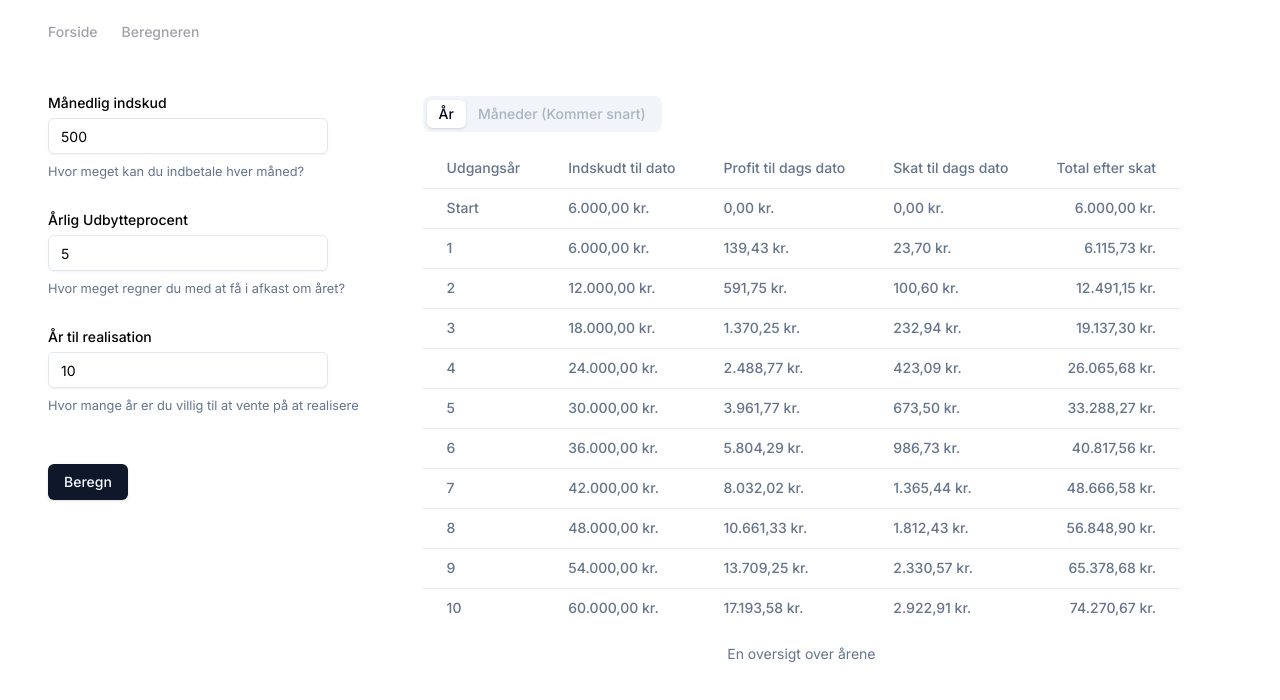
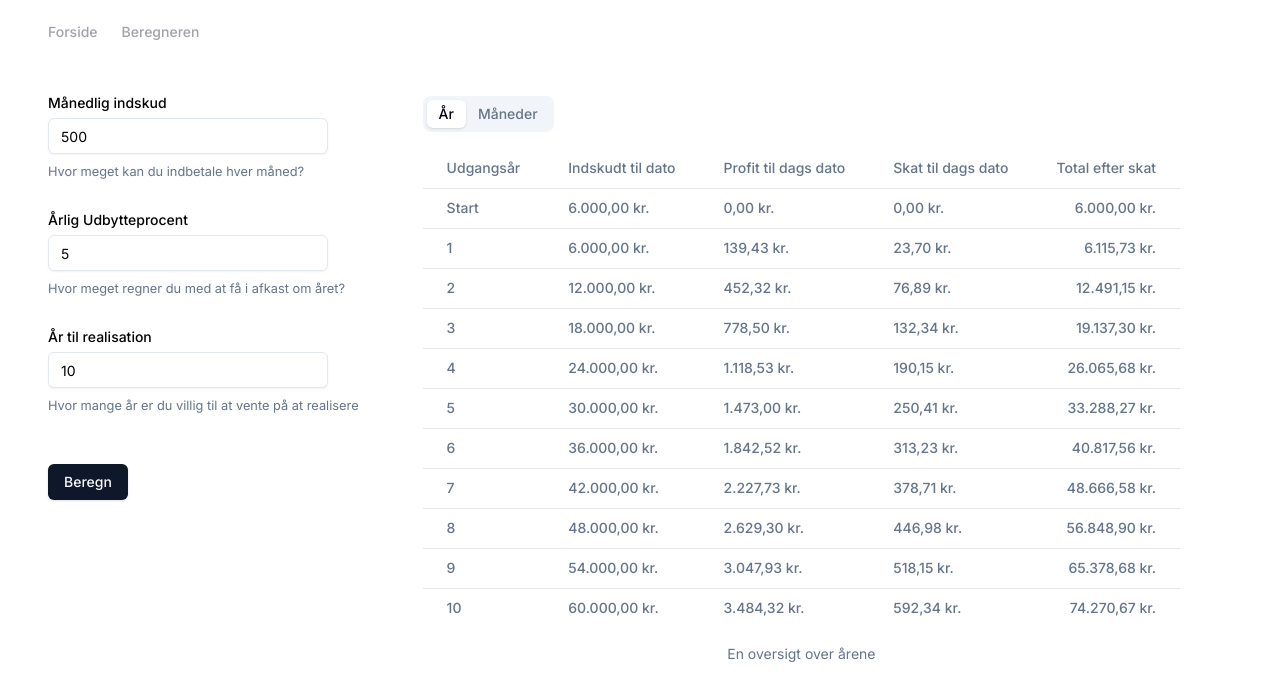
Before and after one commit to barrybtw/aktiesparekonto, a Next.js app: page /beregneren in a window 1280 px wide. Shown: the top 700 px of the page. Built offline with nearby package versions, Linux system fonts and the light colour scheme.

Commit message:
abstract away calculations

```diff
--- a/components/projections.tsx
+++ b/components/projections.tsx
@@ -12,11 +12,23 @@ import {
 } from '@/components/ui/table';
 import { Tabs, TabsContent, TabsList, TabsTrigger } from '@/components/ui/tabs';
 import { cn } from '@/lib/utils';
+import { useStockCalculator } from '@/lib/calculate';
 
-const Formatter = new Intl.NumberFormat('da-DK', {
+const IntlFormatter = new Intl.NumberFormat('da-DK', {
   style: 'currency',
   currency: 'DKK',
 });
+
+const Formatter = (value: number | `${number}`, decimals: number = 2) => {
+  let int = +value;
+  if (Number.isNaN(int)) {
+    throw new Error('Formatter only accepts numbers');
+  }
+
+  int = +int.toFixed(decimals);
+
+  return IntlFormatter.format(int);
+};
 
 type YearsData = Partial<{
   [key: number]: {
@@ -46,88 +58,21 @@ export default function Projections({
   const { monthlyPayment, estimatedReturnInPercent, yearsToLookAhead } =
     useCalculatorStore();
 
-  const { allYearsWithMonthsInside } = useMemo(() => {
-    // Initialize data stores
-    let monthStore = {} as MonthsData;
-    let yearStore = {} as YearsData;
-
-    // Check if monthly payment is not a number, return early
-    if (isNaN(monthlyPayment)) {
-      return { finalValue: 0, finalTaxes: 0 };
-    }
-
-    // Calculate monthly interest rate
-    const monthlyRate = 1 + estimatedReturnInPercent / 100 / 12;
-
-    // Initialize variables for final value and taxes
-    let fromStartToEnd = 0;
-    let taxesFromStartToEnd = 0;
-    let profitFomStartToEnd = 0;
-
-    // Loop through the specified number of years
-    [...Array(yearsToLookAhead ?? 0)].forEach((_, year) => {
-      let profitThisYear = 0;
-
-      // Loop through 12 months for each year
-      [...Array(12)].forEach((_, month) => {
-        let profitThisMonth = 0;
-
-        // Ignore the first month since you don't get the interest until the end of the month
-        if (month !== 0 || year !== 0) {
-          profitThisMonth = fromStartToEnd * monthlyRate - fromStartToEnd;
-        }
-
-        // Calculate the total amount after adding monthly payment and interest
-        fromStartToEnd += monthlyPayment + profitThisMonth;
-
-        // Track the profit earned this year
-        profitThisYear += profitThisMonth;
-        profitFomStartToEnd += profitThisMonth;
-
-        // Store the data for the current month
-        monthStore[month] = {
-          valueThisMonth: fromStartToEnd,
-          profitThisMonth: profitThisMonth,
-          profitToThisMonth: profitThisYear,
-        };
+  let {
+    totals,
+    individualProgress: { monthly: monthlyProgress, yearly: yearlyProgress },
+  } = useStockCalculator({
+    interestRate: estimatedReturnInPercent,
+    monthlyDeposit: monthlyPayment,
+    taxRate: 0.17,
+    years: yearsToLookAhead,
   });
 
-      // Pay yearly taxes
-      const taxToPay = profitThisYear * taxesYearlyRate;
-      taxesFromStartToEnd += taxToPay;
-      fromStartToEnd -= taxToPay;
+  console.log({ totals, monthlyProgress, yearlyProgress });
 
-      // Store data for the current year
-      yearStore[year] = {
-        valueThisYear: fromStartToEnd,
-        profitThisYear: profitThisYear,
-        profitToThisYear: profitFomStartToEnd,
-        taxesToPayThisYear: taxToPay,
-        taxesToPayToThisYear: taxesFromStartToEnd,
-        monthsThisYear: { ...monthStore },
-      };
-    });
-
-    return {
-      // finalValue: fromStartToEnd.toFixed(2) ?? 0,
-      // finalTaxes: taxesFromStartToEnd.toFixed(2),
-      allYearsWithMonthsInside: yearStore,
-    };
-  }, [monthlyPayment, estimatedReturnInPercent, yearsToLookAhead]);
-
-  // Check if monthly payment or years to look ahead are not numbers, return null
-  if (isNaN(monthlyPayment) || isNaN(yearsToLookAhead)) {
+  if (typeof yearlyProgress === 'undefined') {
     return null;
   }
-
-  // const formattedFinalValue = Formatter.format(+finalValue);
-  // const formattedMonthlyPaymentTotal = Formatter.format(
-  //   monthlyPayment * 12 * yearsToLookAhead,
-  // );
-  // const formattedFinalTaxes = Formatter.format(+finalTaxes);
-  // const formattedTotalEarnings = Formatter.format(
-  //   +finalValue - monthlyPayment * 12 * yearsToLookAhead,
-  // );
 
   return (
     <div className={cn(className, 'flex flex-col space-y-4')}>
@@ -137,9 +82,7 @@ export default function Projections({
       >
         <TabsList>
           <TabsTrigger value='years'>År</TabsTrigger>
-          <TabsTrigger value='months' disabled>
-            Måneder (Kommer snart)
-          </TabsTrigger>
+          <TabsTrigger value='months'>Måneder</TabsTrigger>
         </TabsList>
         <TabsContent value='years' className=''>
           <Table>
@@ -157,41 +100,110 @@ export default function Projections({
               <TableRow key={'magicone'}>
                 <TableHead aria-label='år nummer'>Start</TableHead>
                 <TableHead aria-label='indskudt mængde'>
-                  {Formatter.format(monthlyPayment * 12)}
+                  {Formatter(monthlyPayment * 12)}
                 </TableHead>
-                <TableHead aria-label='profit'>{Formatter.format(0)}</TableHead>
-                <TableHead aria-label='skat'>{Formatter.format(0)}</TableHead>
+                <TableHead aria-label='profit'>{Formatter(0)}</TableHead>
+                <TableHead aria-label='skat'>{Formatter(0)}</TableHead>
                 <TableHead className='text-right'>
-                  {Formatter.format(monthlyPayment * 12)}
+                  {Formatter(monthlyPayment * 12)}
                 </TableHead>
               </TableRow>
-              {Object.entries(allYearsWithMonthsInside as YearsData).map(
-                ([year, data]) => {
+              {yearlyProgress.map((year, yearIndex) => {
+                if (typeof year === 'undefined') {
+                  return null;
+                }
+                const {
+                  valueThisYear,
+                  profitThisYear,
+                  profitToThisYear,
+                  taxesThisYear,
+                  taxesToThisYear,
+                } = year;
                 return (
-                    <TableRow key={year}>
-                      <TableHead aria-label='år nummer'>{+year + 1}</TableHead>
+                  <TableRow key={valueThisYear}>
+                    <TableHead aria-label='år nummer'>
+                      {yearIndex + 1}
+                    </TableHead>
                     <TableHead aria-label='indskudt mængde'>
-                        {Formatter.format(
-                          ((+year + 1) as number) * (monthlyPayment * 12),
-                        )}
+                      {Formatter((yearIndex + 1) * (monthlyPayment * 12))}
                     </TableHead>
                     <TableHead aria-label='profit dette år'>
-                        {Formatter.format(data?.profitToThisYear ?? 0)}
+                      {Formatter(profitThisYear)}
                     </TableHead>
                     <TableHead aria-label='skat dette år'>
-                        {Formatter.format(data?.taxesToPayToThisYear ?? 0)}
+                      {Formatter(taxesThisYear)}
                     </TableHead>
                     <TableHead className='text-right'>
-                        {Formatter.format(data?.valueThisYear ?? 0)}
+                      {Formatter(valueThisYear)}
                     </TableHead>
                   </TableRow>
                 );
-                },
-              )}
+              })}
             </TableBody>
           </Table>
         </TabsContent>
-        <TabsContent value='months'></TabsContent>
+        <TabsContent value='months'>
+          <Table>
+            <TableCaption>En oversigt over årene</TableCaption>
+            <TableHeader>
+              <TableRow>
+                <TableHead>Udgangsår</TableHead>
+                <TableHead>Indskudt</TableHead>
+                <TableHead>Profit</TableHead>
+                <TableHead>Total profit</TableHead>
+                <TableHead>Skat</TableHead>
+                <TableHead className='text-right'>Total</TableHead>
+              </TableRow>
+            </TableHeader>
+            <TableBody>
+              <TableRow key={'magictwo'}>
+                <TableHead aria-label='år nummer'>Start</TableHead>
+                <TableHead aria-label='indskudt mængde'>
+                  {Formatter(monthlyPayment)}
+                </TableHead>
+                <TableHead aria-label='profit'></TableHead>
+                <TableHead aria-label='profit'></TableHead>
+                <TableHead aria-label='skat'></TableHead>
+                <TableHead className='text-right'>
+                  {Formatter(monthlyPayment)}
+                </TableHead>
+              </TableRow>
+              {monthlyProgress.map((month, monthIndex) => {
+                if (typeof month === 'undefined') {
+                  return null;
+                }
+                const {
+                  valueThisMonth,
+                  profitThisMonth,
+                  profitToThisMonth,
+                  taxesPaidSoFar,
+                } = month;
+                return (
+                  <TableRow key={valueThisMonth}>
+                    <TableHead aria-label='år nummer'>
+                      {monthIndex + 1}
+                    </TableHead>
+                    <TableHead aria-label='indskudt mængde'>
+                      {Formatter((monthIndex + 1) * monthlyPayment)}
+                    </TableHead>
+                    <TableHead aria-label='profit dette år'>
+                      {Formatter(profitThisMonth)}
+                    </TableHead>
+                    <TableHead aria-label='profit dette år'>
+                      {Formatter(profitToThisMonth)}
+                    </TableHead>
+                    <TableHead aria-label='skat dette år'>
+                      {Formatter(taxesPaidSoFar)}
+                    </TableHead>
+                    <TableHead className='text-right'>
+                      {Formatter(valueThisMonth)}
+                    </TableHead>
+                  </TableRow>
+                );
+              })}
+            </TableBody>
+          </Table>
+        </TabsContent>
       </Tabs>
     </div>
   );
--- /dev/null
+++ b/lib/calculate.ts
@@ -0,0 +1,106 @@
+import { useMemo } from 'react';
+
+interface CalculateProps {
+  years: number;
+  monthlyDeposit: number;
+  interestRate: number;
+  taxRate: number;
+}
+
+export type YearlyProgress = Partial<{
+  [year: number]: {
+    valueThisYear: number;
+    profitThisYear: number;
+    profitToThisYear: number;
+    taxesThisYear: number;
+    taxesToThisYear: number;
+  };
+}>;
+
+export type MonthlyProgress = Partial<{
+  [month: number]: {
+    valueThisMonth: number;
+    profitThisMonth: number;
+    profitToThisMonth: number;
+    taxesPaidSoFar: number;
+  };
+}>;
+
+function calculate(
+  years: number,
+  monthlyDeposit: number,
+  interestRate: number,
+  yearlyTaxRate: number,
+) {
+  let yearlyProgress: YearlyProgress = {};
+  let monthlyProgress: MonthlyProgress = {};
+
+  let monthlyRate = 1 + interestRate / 100 / 12;
+
+  let totalFromStartToEnd = 0,
+    taxesFromStartToEnd = 0,
+    profitFromStartToEnd = 0;
+
+  // Loop over each year
+  for (let year = 0; year < years; year++) {
+    let profitFromThisYear = 0;
+
+    // Loop over each month
+    for (let month = 0; month < 12; month++) {
+      let profitFromThisMonth = 0;
+      if (month !== 0 || year !== 0) {
+        profitFromThisMonth =
+          totalFromStartToEnd * monthlyRate - totalFromStartToEnd;
+      }
+
+      totalFromStartToEnd += monthlyDeposit + profitFromThisMonth;
+      profitFromThisYear += profitFromThisMonth;
+      profitFromStartToEnd += profitFromThisMonth;
+
+      let indiced_month = year * 12 + month;
+
+      monthlyProgress[indiced_month] = {
+        valueThisMonth: totalFromStartToEnd,
+        profitThisMonth: profitFromThisMonth,
+        profitToThisMonth: profitFromStartToEnd,
+        taxesPaidSoFar: taxesFromStartToEnd,
+      };
+    }
+
+    // Pay yearly taxes
+    const estimatedTax = profitFromThisYear * yearlyTaxRate;
+    taxesFromStartToEnd += estimatedTax;
+    totalFromStartToEnd -= estimatedTax;
+
+    yearlyProgress[year] = {
+      valueThisYear: totalFromStartToEnd,
+      profitThisYear: profitFromThisYear,
+      profitToThisYear: profitFromStartToEnd,
+      taxesThisYear: estimatedTax,
+      taxesToThisYear: taxesFromStartToEnd,
+    };
+  }
+
+  return {
+    totals: {
+      totalFromStartToEnd,
+      taxesFromStartToEnd,
+      profitFromStartToEnd,
+    },
+    individualProgress: {
+      monthly: Object.values(monthlyProgress) as Array<
+        MonthlyProgress[keyof MonthlyProgress]
+      >,
+      yearly: Object.values(yearlyProgress) as Array<
+        YearlyProgress[keyof YearlyProgress]
+      >,
+    },
+  };
+}
+export function useStockCalculator(props: CalculateProps) {
+  const { years, monthlyDeposit, interestRate, taxRate } = props;
+
+  return useMemo(() => {
+    return calculate(years, monthlyDeposit, interestRate, taxRate);
+  }, [years, monthlyDeposit, interestRate, taxRate]);
+}
--- a/package.json
+++ b/package.json
@@ -36,6 +36,7 @@
     "next-themes": "^0.2.1",
     "postcss": "8.4.27",
     "react": "18.2.0",
+    "react-charts": "3.0.0-beta.55",
     "react-day-picker": "^8.8.0",
     "react-dom": "18.2.0",
     "react-hook-form": "^7.45.2",
```
Also changed, not shown: lib/transformer.ts (added, +34 -0 lines), 1 other file (tests, documents, lock files or other folders). Lines whose indentation alone changed are shown as unchanged.
